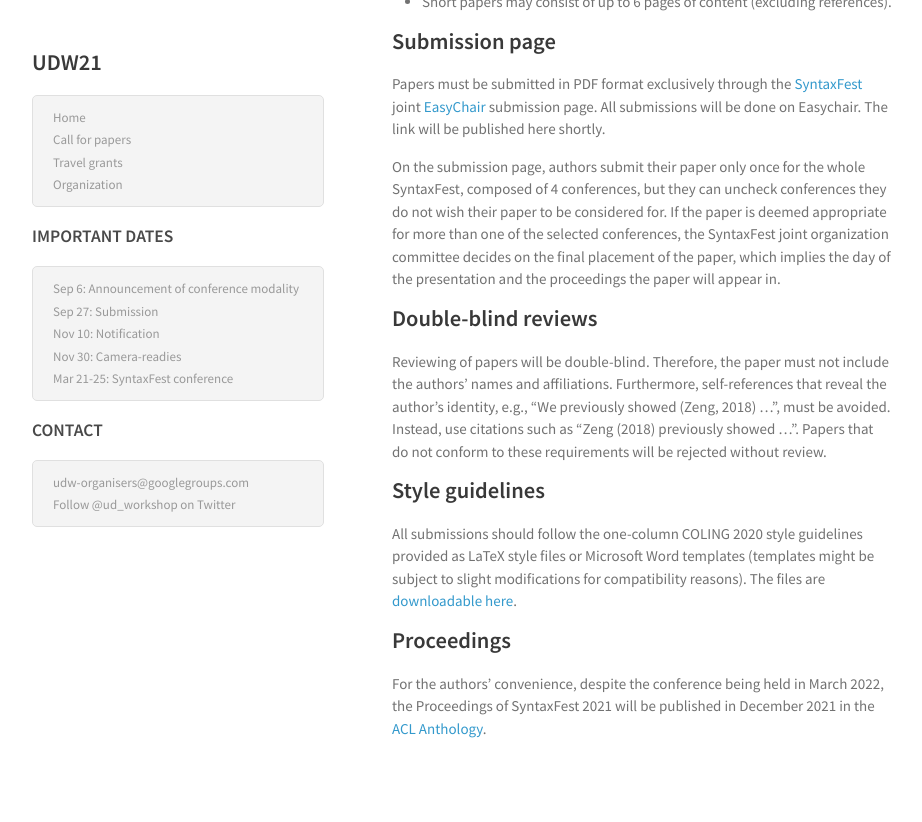
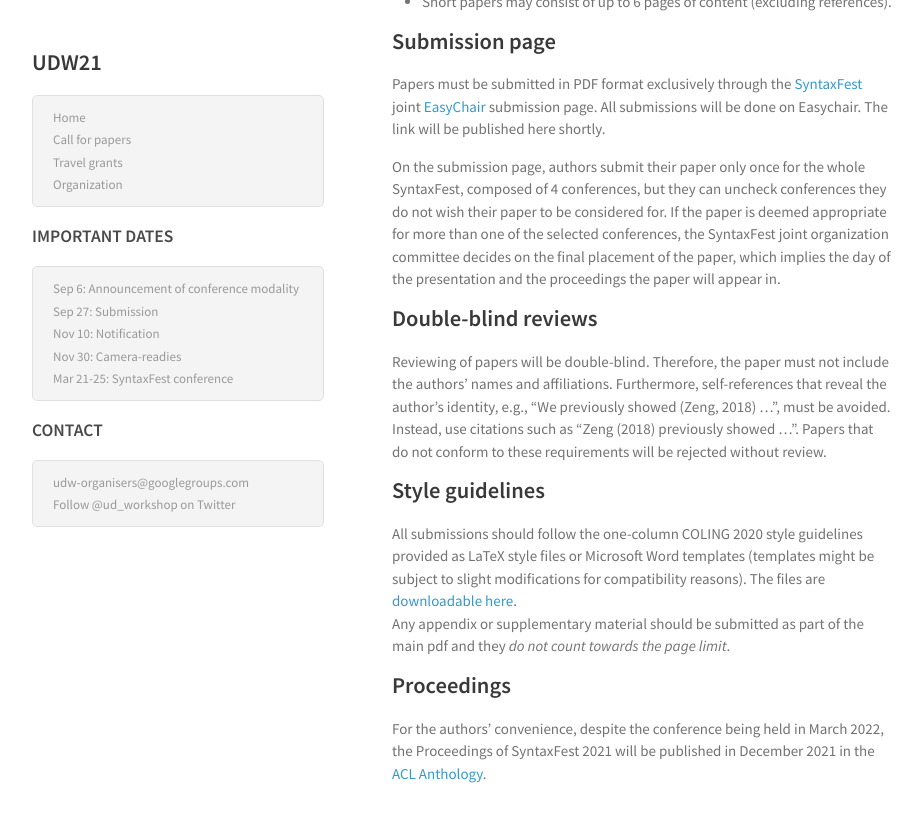
Before and after one commit to UniversalDependencies/udw21, a Jekyll site: the page built from cfp.md, in a window 1280 px wide and 900 px high, scrolled down 837 px. Shown: the top 822 px of the window, without its empty margins (178-1100 px from the left). Built offline with Jekyll 4.4.1, drawn with Linux system fonts in a browser that asks for light colours.

Commit message:
clarification appendix

```diff
--- a/cfp.md
+++ b/cfp.md
@@ -39,6 +39,7 @@ Reviewing of papers will be double-blind. Therefore, the paper must not include
 ## Style guidelines
 
 All submissions should follow the one-column COLING 2020 style guidelines provided as LaTeX style files or Microsoft Word templates (templates might be subject to slight modifications for compatibility reasons). The files are [downloadable here](/resources/syntaxfest2021style.zip).
+Any appendix or supplementary material should be submitted as part of the main pdf and they *do not count towards the page limit*.
 
 ## Proceedings
 
```
